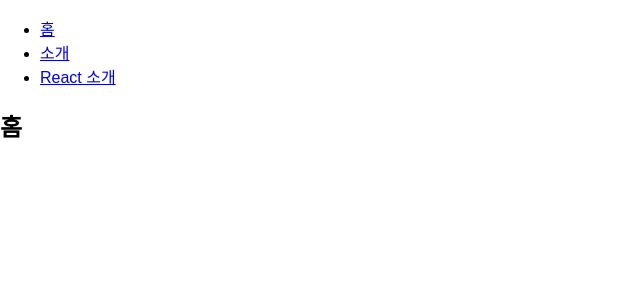
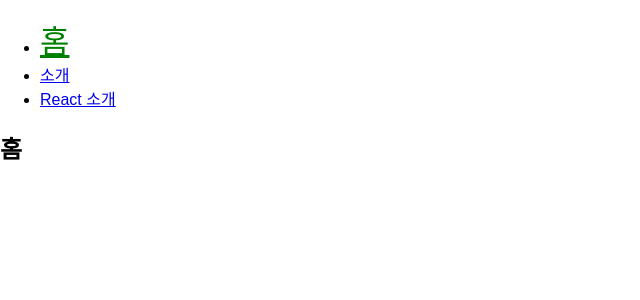
Before and after one commit to smart-cau/react_book_study-from-ch9-, a React (Create React App) app in the folder react-router-tutorial/: page / in a window 1280 px wide. Shown: the top 300 px of the page, without its empty margins (0-640 px from the left). Built offline with nearby package versions, Linux system fonts and the light colour scheme.

Commit message:
Ch 16.4.2 NavLink

```diff
--- a/react-router-tutorial/src/components/Menu.js
+++ b/react-router-tutorial/src/components/Menu.js
@@ -1,20 +1,34 @@
 // 페이지 이동을 위해선 일반적인 a 태그를 쓰면 안됨!
 // Link 컴포넌트를 사용해야 함!
 import React from "react";
-import { Link } from "react-router-dom";
+// NavLink는 '현재주소'와 '해당 컴포넌트의 목적지 주소'가 일치한다면, 특정 style or class를 지정할 수 있음.
+import { NavLink } from "react-router-dom";
 
 const Menu = () => {
+  const activeStyle = {
+    color: "green",
+    fontSize: "2rem"
+  };
+
   return (
     <div>
       <ul>
+        {/* 해당링크를 활성화 했을 때, activeStle로 스타일을 지정할 수 있암.
+            css 클래스를 지정하고 싶을 땐 activeClassName 값을 지정. */}
         <li>
-          <Link to="/">홈</Link>
+          <NavLink exact to="/" activeStyle={activeStyle}>
+            홈
+          </NavLink>
         </li>
         <li>
-          <Link to="about">소개</Link>
+          <NavLink exact to="/about" activeStyle={activeStyle}>
+            소개
+          </NavLink>
         </li>
         <li>
-          <Link to="/about/react">React 소개</Link>
+          <NavLink to="/about/react" activeStyle={activeStyle}>
+            React 소개
+          </NavLink>
         </li>
       </ul>
     </div>
```
